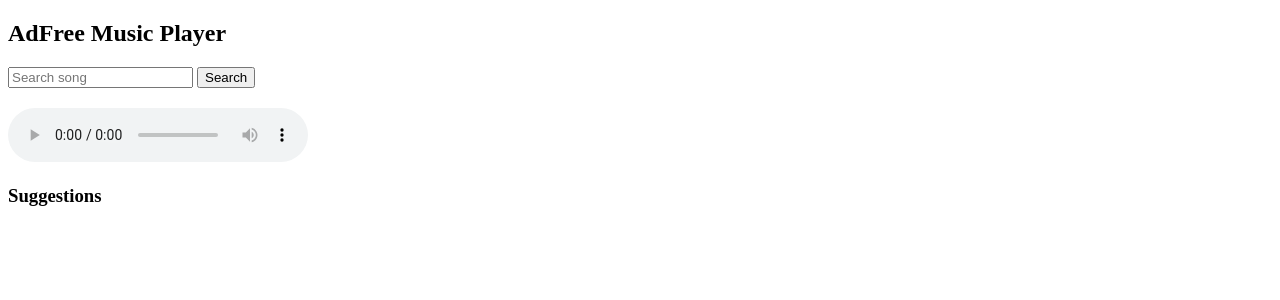
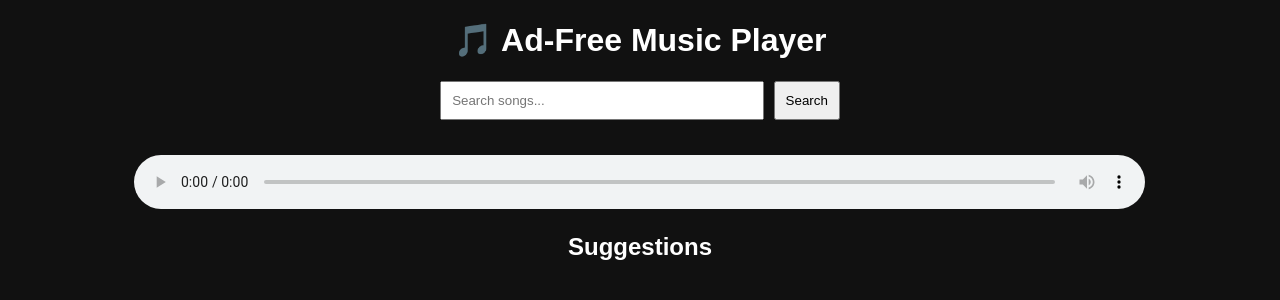
Before and after one commit to pratik30111991/adfree-proxy, a Flask app: page / in a window 1280 px wide. Shown: the top 300 px of the page. Run offline with Flask 3, Linux system fonts and the light colour scheme.

Commit message:
Update index.html

```diff
--- a/templates/index.html
+++ b/templates/index.html
@@ -1,45 +1,67 @@
 <!DOCTYPE html>
-<html>
+<html lang="en">
 <head>
-    <title>AdFree Music Player</title>
+  <meta charset="UTF-8">
+  <title>Ad-Free Music Player</title>
+  <style>
+    body { font-family: Arial, sans-serif; background:#111; color:#fff; text-align:center; }
+    #player { margin:20px auto; }
+    #results { margin-top:30px; display:flex; flex-direction:column; align-items:center; }
+    .song { margin:10px; padding:10px; border:1px solid #444; width:80%; cursor:pointer; }
+    .song:hover { background:#222; }
+    audio { width:80%; margin-top:15px; }
+    input[type=text]{ padding:10px; width:300px; }
+    button { padding:10px; margin-left:5px; }
+  </style>
 </head>
 <body>
-<h2>AdFree Music Player</h2>
-<input type="text" id="searchBox" placeholder="Search song">
-<button onclick="searchSong()">Search</button>
+  <h1>🎵 Ad-Free Music Player</h1>
+  <div>
+    <input type="text" id="query" placeholder="Search songs...">
+    <button onclick="searchSongs()">Search</button>
+  </div>
 
-<div id="playerDiv" style="margin-top:20px;">
-    <audio id="player" controls autoplay></audio>
-</div>
+  <div id="player">
+    <audio id="audioPlayer" controls autoplay></audio>
+  </div>
 
-<h3>Suggestions</h3>
-<div id="suggestions"></div>
+  <h2>Suggestions</h2>
+  <div id="results"></div>
 
 <script>
-async function searchSong() {
-    const query = document.getElementById("searchBox").value;
-    const res = await fetch(`/search?q=${encodeURIComponent(query)}`);
-    const data = await res.json();
+async function searchSongs() {
+  let query = document.getElementById("query").value;
+  if(!query) return;
 
-    const suggestionsDiv = document.getElementById("suggestions");
-    suggestionsDiv.innerHTML = "";
+  let res = await fetch(`/search?q=${encodeURIComponent(query)}`);
+  let data = await res.json();
 
-    if (data.length > 0) {
-        document.getElementById("player").src = data[0].url;
-        data.forEach(item => {
-            const div = document.createElement("div");
-            div.innerHTML = `<a href="#" onclick="playSong('${item.url}')">${item.title}</a>`;
-            suggestionsDiv.appendChild(div);
-        });
-    } else {
-        suggestionsDiv.innerHTML = "No songs found.";
-    }
+  let resultsDiv = document.getElementById("results");
+  resultsDiv.innerHTML = "";
+
+  if(data.error || !data.items) {
+    resultsDiv.innerHTML = "<p>No results found.</p>";
+    return;
+  }
+
+  data.items.forEach((song, index) => {
+    let div = document.createElement("div");
+    div.className = "song";
+    div.innerHTML = `
+      <b>${song.title}</b><br>
+      <small>${song.channel}</small>
+    `;
+    div.onclick = () => playSong(song.url);
+    resultsDiv.appendChild(div);
+
+    if(index === 0) playSong(song.url); // First song auto play
+  });
 }
 
 function playSong(url) {
-    const player = document.getElementById("player");
-    player.src = url;
-    player.play();
+  let player = document.getElementById("audioPlayer");
+  player.src = url;
+  player.play();
 }
 </script>
 </body>
```
